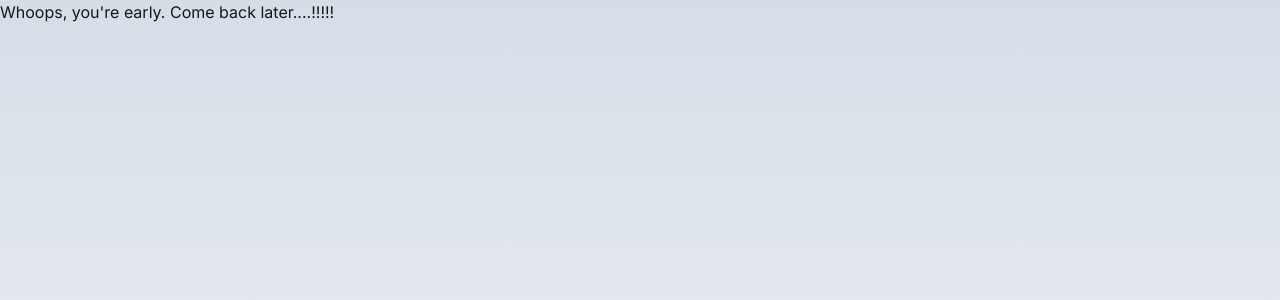
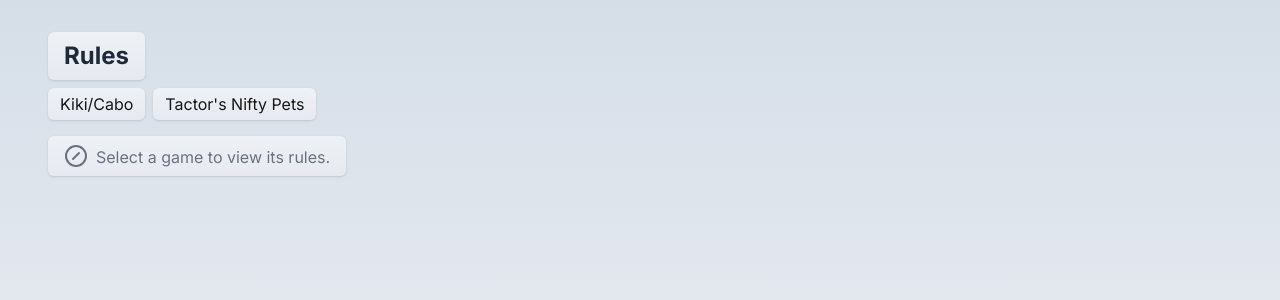
Before and after one commit to tactordev/cards, a Next.js app: page /rules in a window 1280 px wide. Shown: the top 300 px of the page. Built offline with nearby package versions, Linux system fonts and the light colour scheme.

Commit message:
Rules base

```diff
--- a/app/rules/page.tsx
+++ b/app/rules/page.tsx
@@ -1,10 +1,70 @@
+"use client";
 
 
+import { useState } from "react"
+import {
+    CircleSlash
+} from "lucide-react";
+import { motion, AnimatePresence } from "framer-motion";
 
 export default function Rules() {
+
+    const [game, setGame] = useState<string>("null");
+
+    function render() {
+        switch (game) {
+            case "Kiki":
+                return (
+                    <AnimatePresence>
+                        <motion.div key={game} initial={{opacity: 0, y: 5}} animate={{opacity: 1, y: 0}} exit={{opacity: 0, y: -5, transition: { duration: 0.25 }}} transition={{ duration: 0.5, delay: 0.25 }} className="section flex flex-col mt-4 justify-start items-start shadow-sm rounded-md px-4 py-2 ml-12">
+                            <h2 className="text-gray-800 font-bold text-lg mb-2">Kiki/Cabo</h2>
+
+                            <h3 className="text-gray-800 font-semibold text-md mt-2">About</h3>
+                            <p className="text-gray-500 text-sm">
+                                About description
+                            </p>
+                        </motion.div>
+                    </AnimatePresence>
+                );
+
+            case "TNP":
+                return (
+                    <AnimatePresence>
+                        <motion.div key={game} initial={{opacity: 0, y: 5}} animate={{opacity: 1, y: 0}} exit={{opacity: 0, y: -5, transition: { duration: 0.25 }}} transition={{ duration: 0.5, delay: 0.25 }} className="section flex flex-row mt-4 justify-start items-start shadow-sm rounded-md px-4 py-2 ml-12">
+                            <CircleSlash className="w-6 h-6 text-gray-500 mr-2" />
+                            <p className="text-gray-500">This game is not finished yet. Check back for the rules at a later date.</p>
+                        </motion.div>
+                    </AnimatePresence>
+                );
+
+            default:
+                return (
+                    <AnimatePresence>
+                        <motion.div key="default" initial={{opacity: 0, y: 5}} animate={{opacity: 1, y: 0}} exit={{opacity: 0, y: -5}} transition={{ duration: 0.25 }} className="section flex flex-row mt-4 justify-start items-start shadow-sm rounded-md px-4 py-2 ml-12">
+                            <CircleSlash className="w-6 h-6 text-gray-500 mr-2" />
+                            <p className="text-gray-500 translate-y-0.25">Select a game to view its rules.</p>
+                        </motion.div>
+                    </AnimatePresence>
+                );
+        }
+    }
+
     return (
-        <div>
-            <p>Whoops, you're early. Come back later....!!!!!</p>
-        </div>
+        <main className="flex flex-col w-screen h-screen items-start pt-8">
+            <h1 className="section text-2xl font-bold text-gray-800 mb-2 ml-12 px-4 py-2 rounded-md shadow-sm">Rules</h1>
+            <div className="flex flex-row gap-2">
+                <div className={`section relative flex flex-row items-center justify-center shadow-sm rounded-md px-3 py-1 ml-12 group transition-colors duration-200`} onClick={() => setGame("Kiki")}>
+                    <p>Kiki/Cabo</p>
+                    <div className={`absolute w-full h-full rounded-md ${game === "Kiki" ? "tintedBlue" : ""} opacity-20 group-hover:tintedBlue group-hover:cursor-pointer transition-opacity duration-200`} />
+                </div>
+                <div className={`section relative flex flex-row items-center justify-center shadow-sm rounded-md px-3 py-1 hover:cursor-pointer group transition-colors duration-200`} onClick={() => setGame("TNP")}>
+                    <p>Tactor's Nifty Pets</p>
+                    <div className={`absolute w-full h-full rounded-md ${game === "TNP" ? "tintedBlue" : ""} opacity-20 group-hover:tintedBlue group-hover:cursor-pointer transition-opacity duration-200`} />
+                </div>
+            </div>
+            <AnimatePresence>
+                { render() }
+            </AnimatePresence>
+        </main>
     )
 }
```
